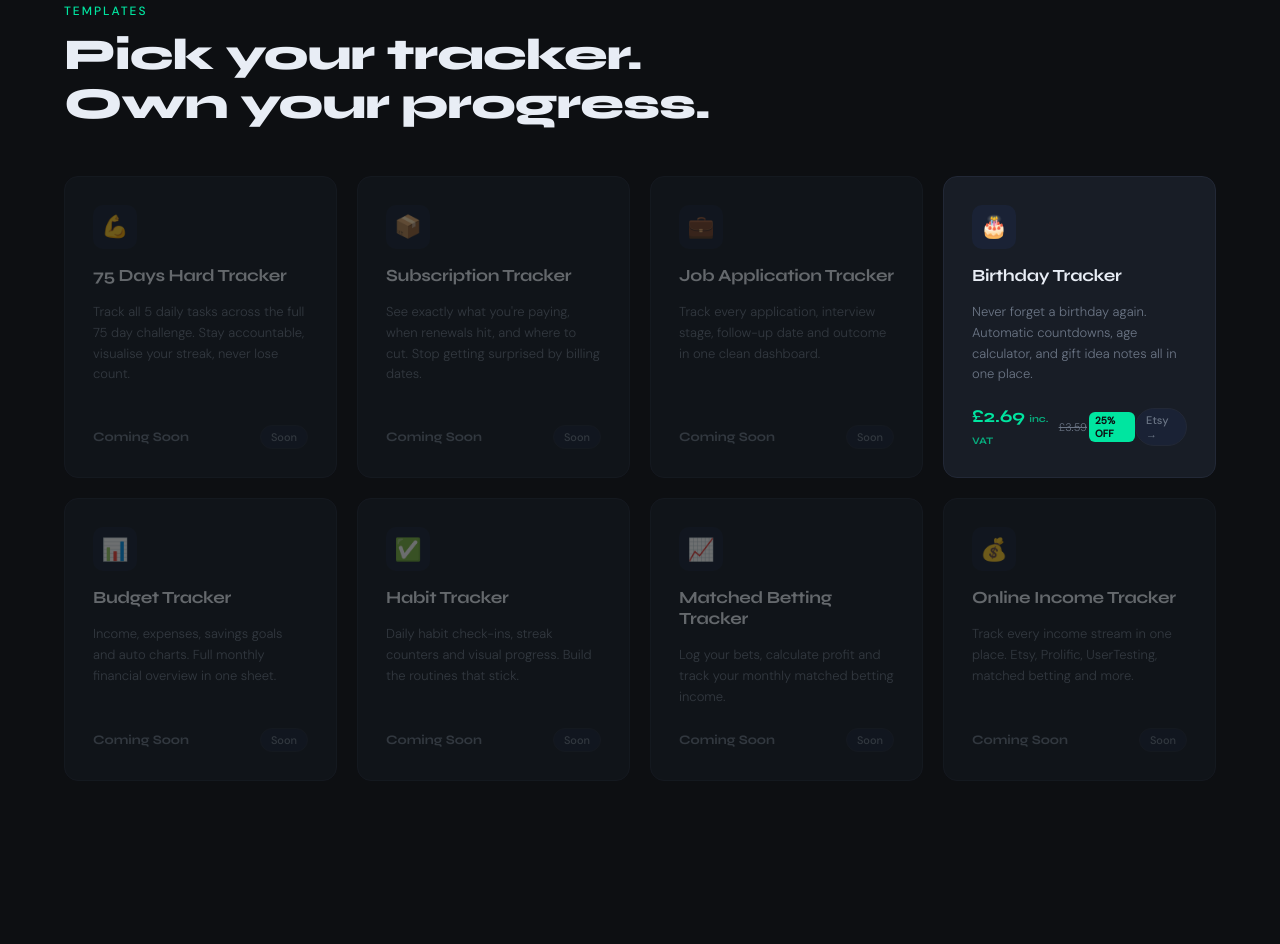
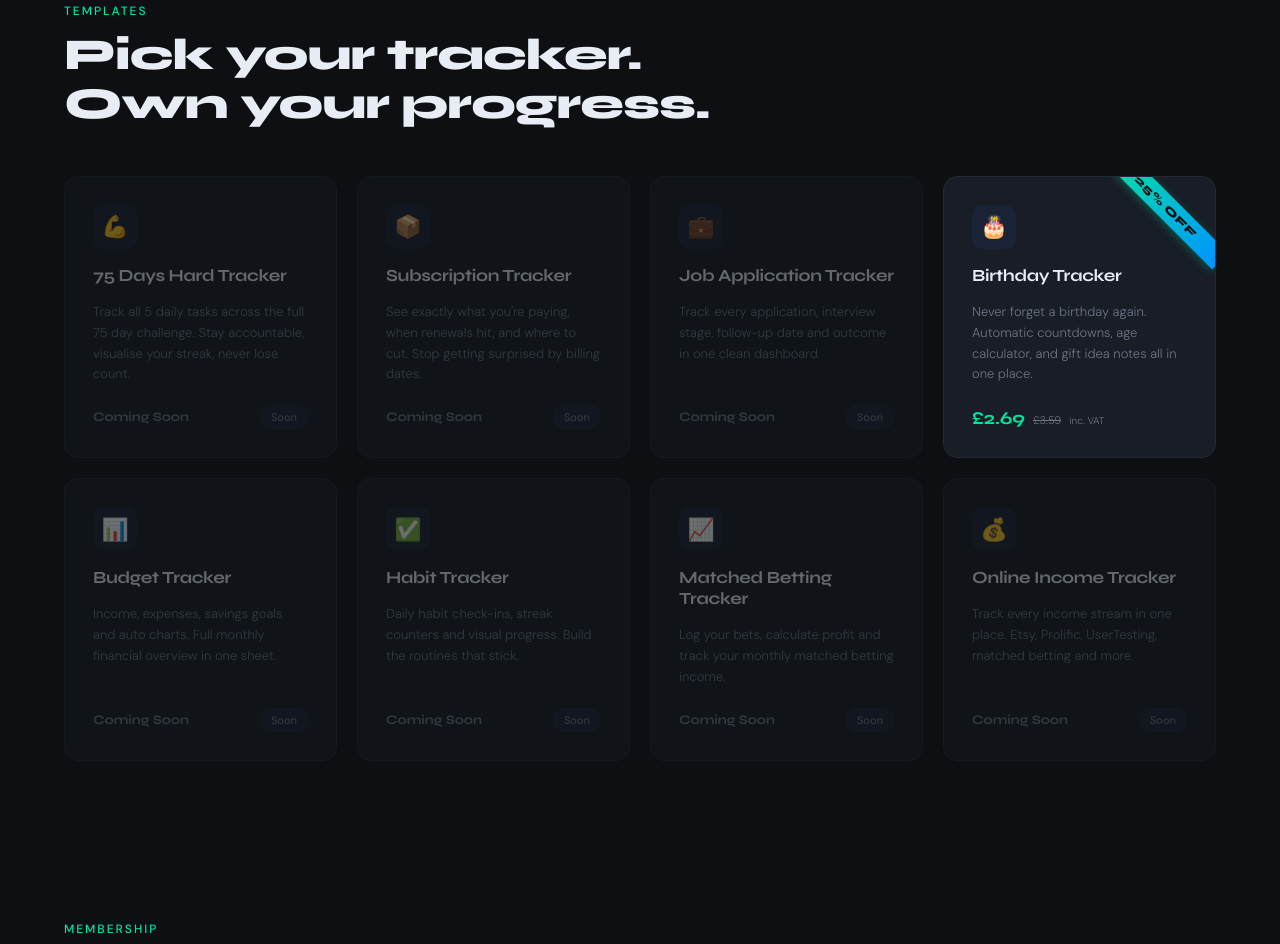
Before and after one commit to declansphone-ux/fhftools, a plain HTML site: page index.html in a window 1280 px wide. Shown: the part 934-1878 px from the top of the page. Drawn offline with Linux system fonts and the light colour scheme.

Commit message:
Update index.html

```diff
--- a/index.html
+++ b/index.html
@@ -374,6 +374,23 @@
       font-weight: 400;
     }
 
+    .sale-banner {
+      position: absolute;
+      top: 18px;
+      right: -28px;
+      background: linear-gradient(90deg, var(--accent), var(--accent2));
+      color: #0d0f12;
+      font-family: 'Syne', sans-serif;
+      font-weight: 800;
+      font-size: 11px;
+      padding: 5px 36px;
+      transform: rotate(45deg);
+      transform-origin: center;
+      letter-spacing: 0.5px;
+      z-index: 2;
+      box-shadow: 0 2px 8px rgba(0,229,160,0.3);
+    }
+
     /* PATREON */
     .patreon-block {
       background: var(--card);
@@ -623,12 +640,16 @@
     </div>
 
     <a class="tool-card" href="https://www.etsy.com/uk/listing/4484623352/birthday-tracker-google-sheets-web-app" target="_blank">
+      <div class="sale-banner">25% OFF</div>
       <div class="tool-icon">🎂</div>
       <div class="tool-name">Birthday Tracker</div>
       <div class="tool-desc">Never forget a birthday again. Automatic countdowns, age calculator, and gift idea notes all in one place.</div>
       <div class="tool-footer">
-        <span class="tool-price">£2.69 <span style="font-size:10px;font-weight:400;opacity:0.7">inc. VAT</span></span> <span style="font-size:11px;text-decoration:line-through;color:var(--muted);margin-left:4px">£3.59</span> <span style="font-size:10px;background:#00e5a0;color:#0d0f12;border-radius:6px;padding:2px 6px;font-weight:700;margin-left:2px">25% OFF</span>
-        <span class="tool-tag">Etsy →</span>
+        <div style="display:flex;align-items:baseline;gap:8px">
+          <span class="tool-price">£2.69</span>
+          <span style="font-size:11px;text-decoration:line-through;color:var(--muted)">£3.59</span>
+          <span style="font-size:10px;color:var(--muted)">inc. VAT</span>
+        </div>
       </div>
     </a>
 
```
